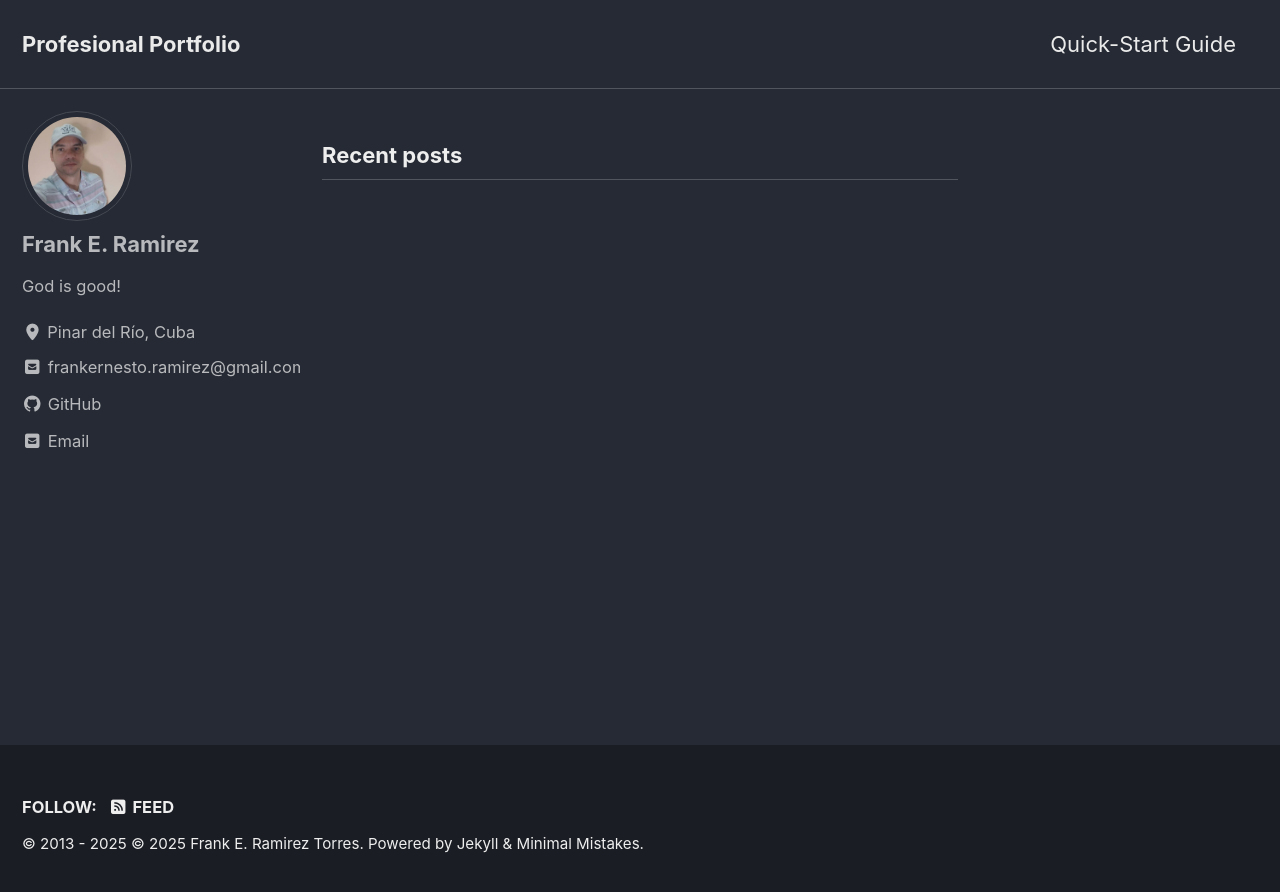
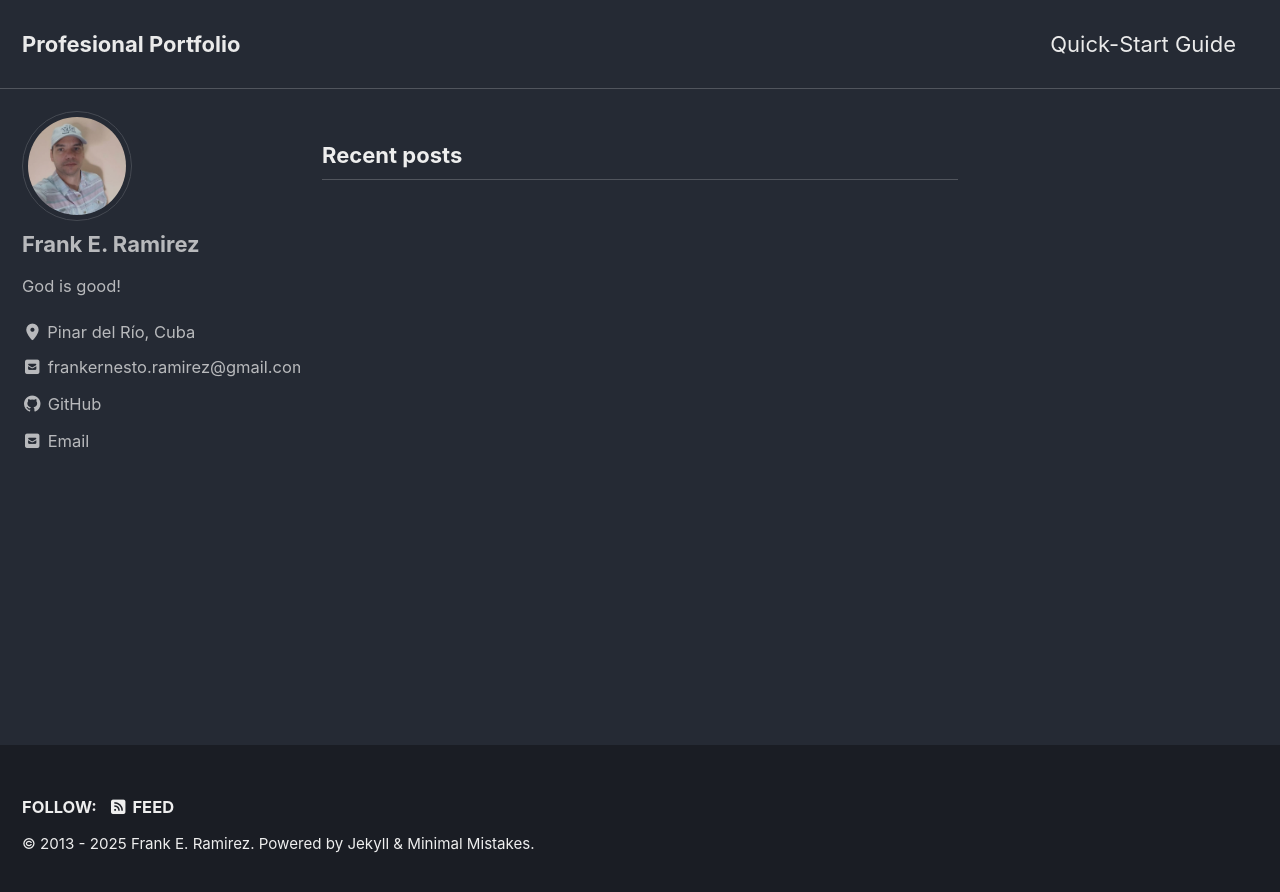
Before and after one commit to Kfrank80/Kfrank80.github.io, a Jekyll site: the page built from index.html, in a window 1280 px wide. Shown: the top 892 px of the page. Built offline with Jekyll 4.4.1, drawn with Linux system fonts in a browser that asks for light colours; cached includes are drawn as plain includes; the list of posts is cut into pages by our own code.

```diff
--- a/_config.yml
+++ b/_config.yml
@@ -31,7 +31,7 @@
 breadcrumbs              : # true, false (default)
 words_per_minute         : 200
 enable_copy_code_button  : # true, false (default)
-copyright                : "© 2025 Frank E. Ramirez Torres" # "copyright" name, defaults to site.title
+copyright                : "Frank E. Ramirez" # "copyright" name, defaults to site.title
 copyright_url            : "https://Kfrank80.github.io" # "copyright" URL, defaults to site.url
 comments:
   provider               : # false (default), "disqus", "discourse", "facebook", "staticman", "staticman_v2", "utterances", "giscus", "custom"
```
